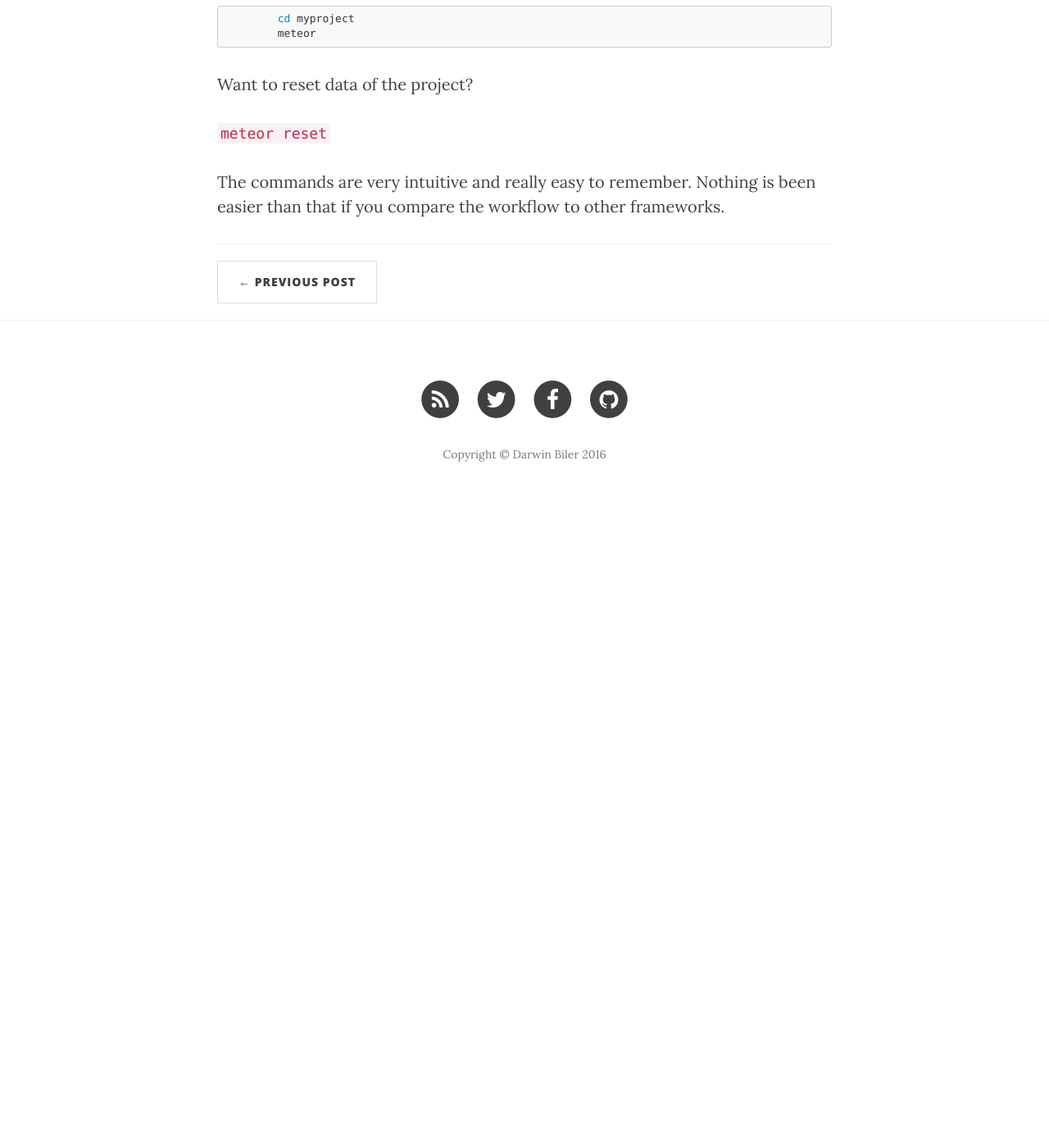
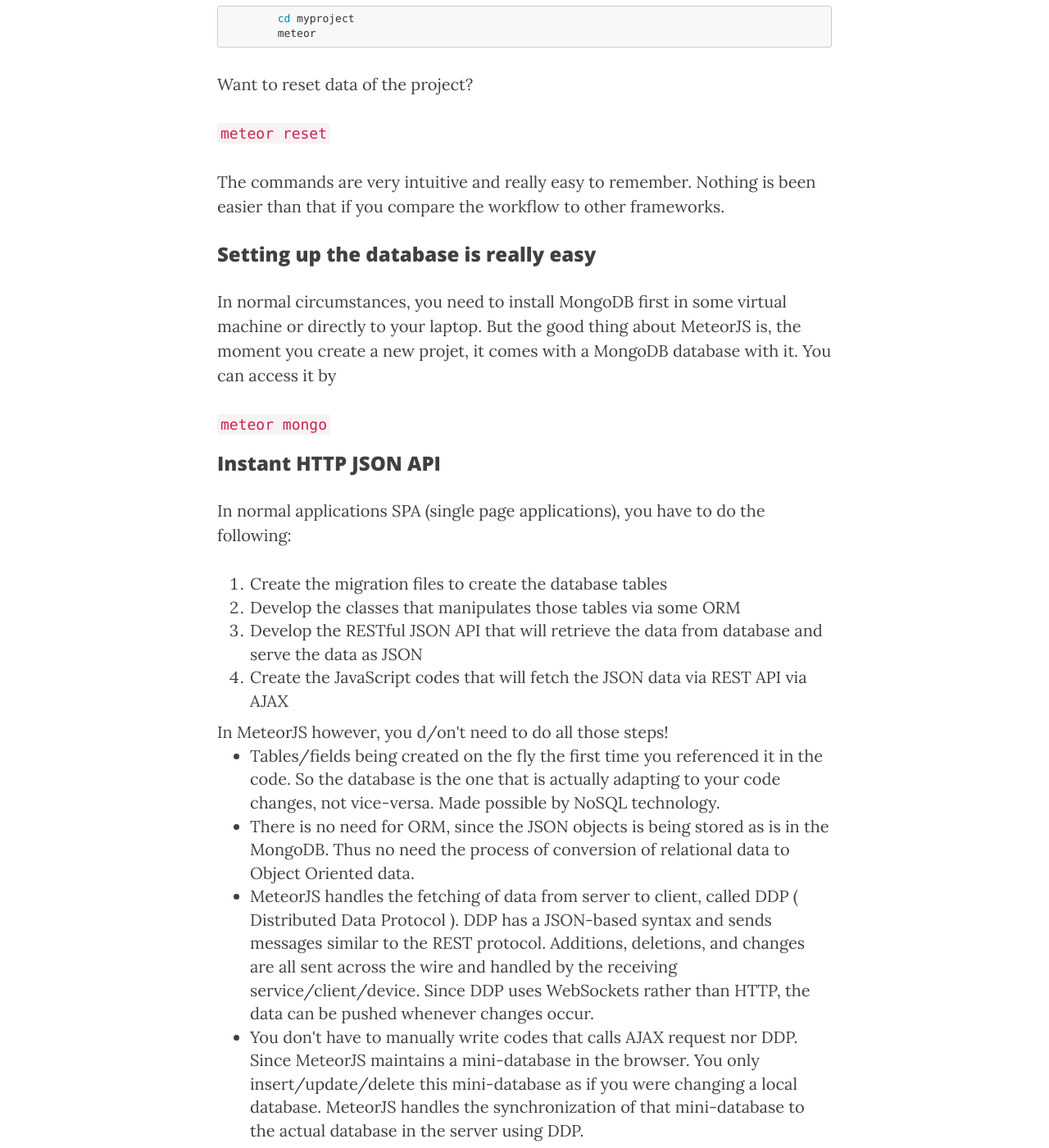
Before and after one commit to buonzz/buonzz.github.io, a Jekyll site: the page built from _posts/2016-01-24-why-meteorjs-is-awesome.html, in a window 1280 px wide and 1400 px high, scrolled down 1321 px. Shown: the whole window at 82% size. Built offline with Jekyll 4.4.1, drawn with Linux system fonts in a browser that asks for light colours; nearby versions of some CDN libraries; comment, search, counter and statistics services are not loaded; before the commit the page ends 1951 px from its top, so only the background shows below that; some of the changed text lies outside the part shown.

Commit message:
revisions

```diff
--- a/_posts/2016-01-24-why-meteorjs-is-awesome.html
+++ b/_posts/2016-01-24-why-meteorjs-is-awesome.html
@@ -47,3 +47,47 @@
 <p>
 The commands are very intuitive and really easy to remember. Nothing is been easier than that if you compare the workflow to other frameworks.
 </p>
+
+<h3>Setting up the database is really easy</h3>
+
+<p>In normal circumstances, you need to install MongoDB first in some virtual machine  or directly to your laptop. But the good thing about MeteorJS is, the moment you create a new projet, it comes with a MongoDB database with it. You can access it by</p>
+
+<code>
+	meteor mongo
+</code>
+
+
+<h3>Instant HTTP JSON API</h3>
+<p>
+In normal applications SPA (single page applications), you have to do the following:
+
+<ol>
+	<li>Create the migration files to create the database tables</li>
+	<li>Develop the classes that manipulates those tables via some ORM</li>
+	<li>Develop the RESTful JSON API that will retrieve the data from database and serve the data as JSON</li>
+	<li>Create the JavaScript codes that will fetch the JSON data via REST API via AJAX</li>
+</ol>
+
+
+In MeteorJS however, you d/on't need to do all those steps!
+<br/>
+<ul>
+	<li>Tables/fields being created on the fly the first time you referenced it in the code. So the database is the one that is actually adapting to your code changes, not vice-versa. Made possible by NoSQL technology.</li>
+	<li>There is no need for ORM, since the JSON objects is being stored as is in the MongoDB. Thus no need the process of conversion of relational data to Object Oriented data.</li>
+	<li>MeteorJS handles the fetching of data from server to client, called DDP ( Distributed Data Protocol ). DDP has a JSON-based syntax and sends messages similar to the REST protocol. Additions, deletions, and changes are all sent across the wire and handled by the receiving service/client/device. Since DDP uses WebSockets rather than HTTP, the data can be pushed whenever changes occur.</li>
+	<li>You don't have to manually write codes that calls AJAX request nor DDP. Since MeteorJS maintains a mini-database in the browser. You only insert/update/delete this mini-database as if you were changing a local database. MeteorJS handles the synchronization of that mini-database to the actual database in the server using DDP.</li>
+</ul>
+
+</p>
+
+<h3>Isomorphic application</h3>
+<p>It simply means you use the same code for front-end and backend. That is compared to for example Ruby on Rails, on which you need to learn at least 3 things to build the most simple application -- Ruby, JavaScript and SQL.</p>
+<p>In MeteorJS you just use JavaScript for all things, front-end,
+<ul>
+	<li>DOM manipulations is coded via JavaScript</li>
+	<li>Backend Codes is being run by NodeJS which is written by JavaScript</li>
+	<li>MongoDB uses JavaScript to insert/edit/delete/update its data.</li>
+</ul>
+</p>
+
+<p>The advantage of that will be very evident on </p>
```
